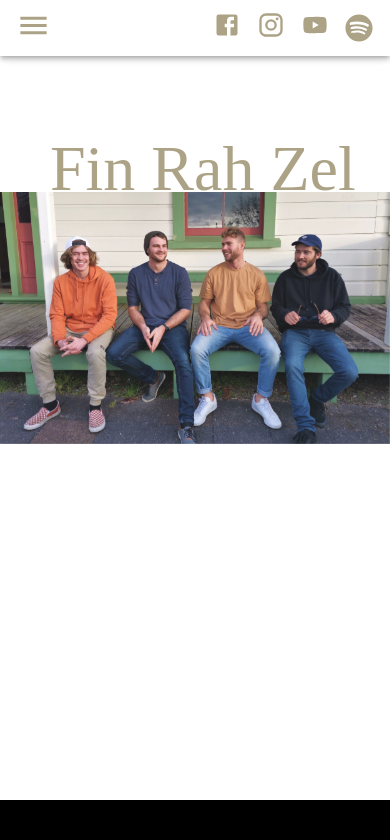
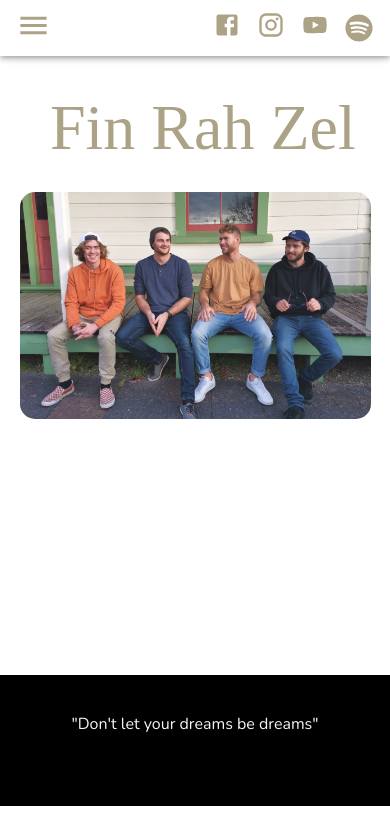
Before and after one commit to NakiNorton/Fin-Rah-Zel, a React (Create React App) app: page / in a window 390 px wide. Shown: the top 840 px of the page. Built offline with nearby package versions, Linux system fonts and the light colour scheme; a web font is replaced by a local one.

Commit message:
Edit spacing

```diff
--- a/src/components/LandingPage/LandingPage.css
+++ b/src/components/LandingPage/LandingPage.css
@@ -68,7 +68,6 @@
   }
 }
 
-
 @media (max-width: 992px) {
   .header-text {
     width: 80%;
@@ -103,16 +102,15 @@
 
 @media (max-width: 420px) {
   .landing-page {
-    height: 90vh;
+    height: 80vh;
   }
 
   .header-text {
-    top: 20%;
+    top: 8rem;;
   }
 
  .header-background-img {
-    width: 100%;
-    border-radius: 0;
+    width: 90%;
     margin-top: 12rem;
   }
 }
@@ -126,7 +124,7 @@
   }
 
   .header-text {
-    top: 22%;
+    top: 6rem;
   }
 
   .header-background-img {
--- a/src/components/Quote/Quote.css
+++ b/src/components/Quote/Quote.css
@@ -23,7 +23,6 @@
 
 @media (max-width: 420px) {
  .quote {
-    margin-top: 2.5rem!important;
     font-size: 1rem;
     margin-bottom: 0;
   }
```
